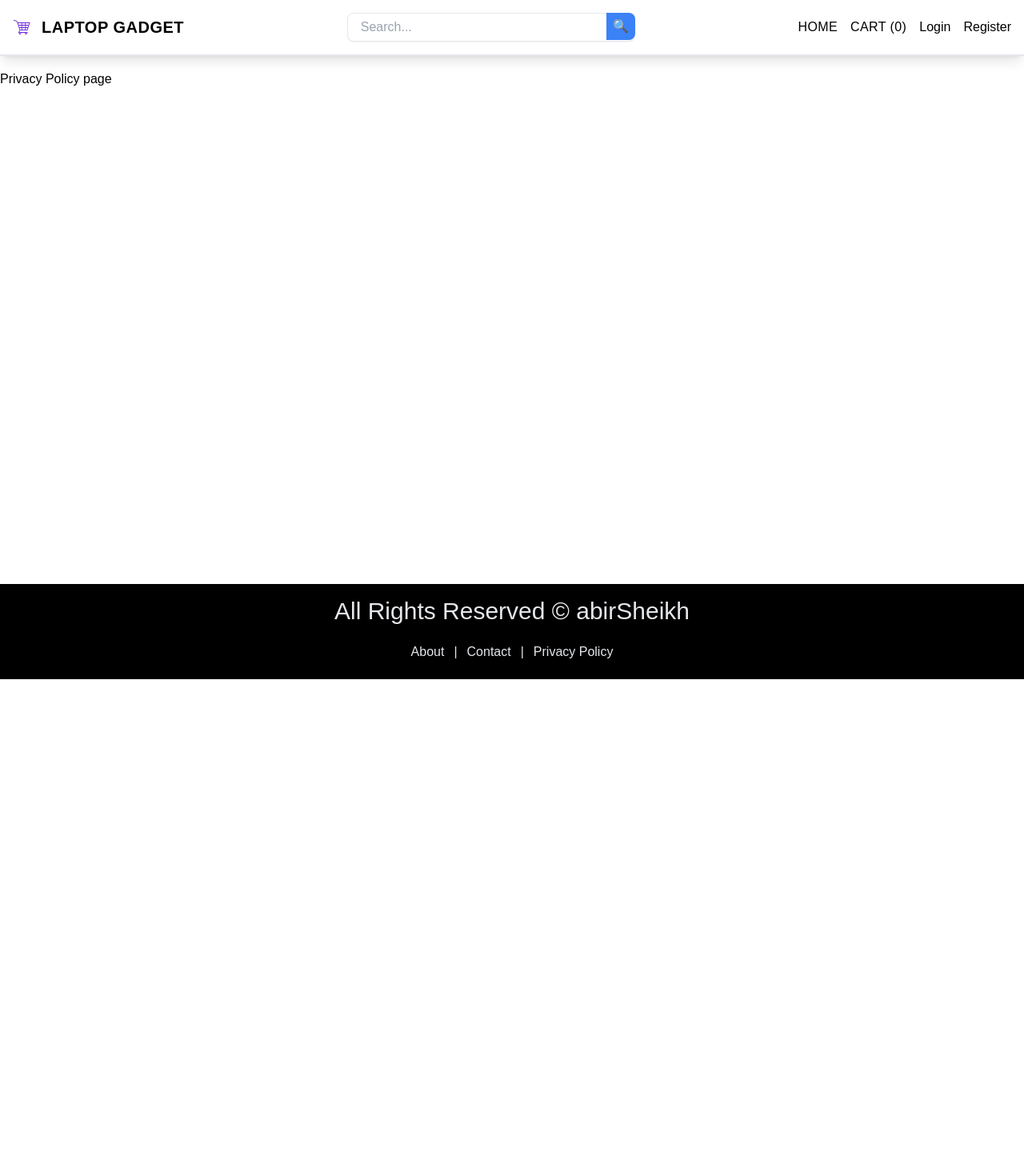
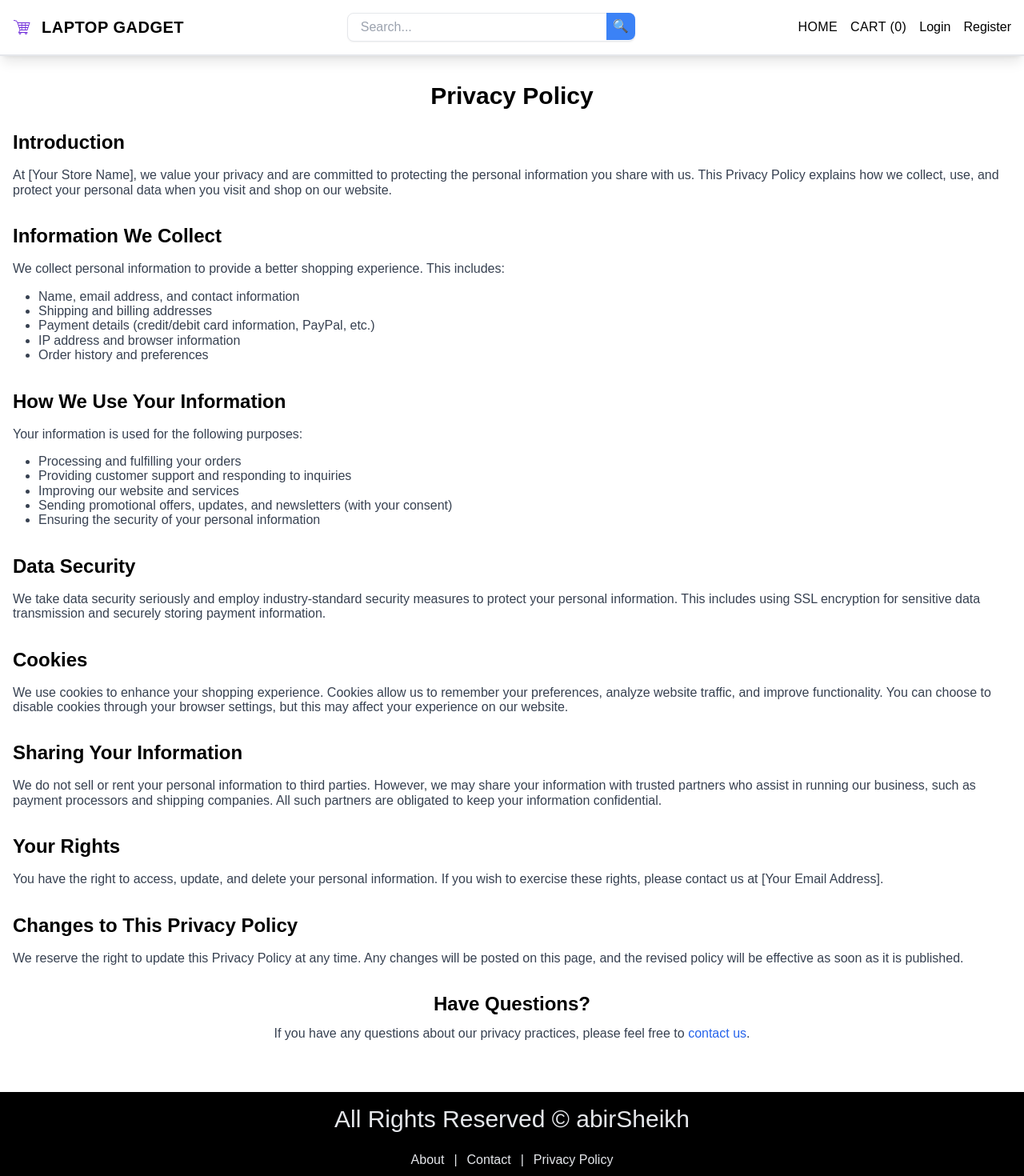
Before and after one commit to Al-Abir/Laptop-Buy-E-Commerce, a React (Vite) app in the folder Client/: page /policy in a window 1280 px wide. Shown: the top 1470 px of the page at 80% size. Before the commit the page ends 849 px from the top, so only its background shows below. Built offline with nearby package versions, Linux system fonts and the light colour scheme.

Commit message:
About Contact Privacy

```diff
--- a/Client/src/pages/About.jsx
+++ b/Client/src/pages/About.jsx
@@ -1,11 +1,66 @@
 import React from 'react'
 import Layout from '../components/Layout/Layout'
+import showroom from '../assets/showroom.jpg' // ✅ Correct path and extension
+
 const About = () => {
   return (
-    <Layout title={"About-us - Ecommerce app"}>
-         <div className='container mx-auto mt-5'>
-                       <h2>about page</h2>
-         </div>
+    <Layout title={"About Us - Ecommerce App"}>
+      <div className="container mx-auto px-4 py-8">
+        {/* Company Intro */}
+        <div className="text-center mb-10">
+          <h1 className="text-3xl md:text-4xl font-bold mb-4">About Our Store</h1>
+          <p className="text-gray-700 max-w-2xl mx-auto">
+            Welcome to our e-commerce platform! We are dedicated to bringing you the best products
+            at unbeatable prices with fast delivery and top-notch customer service.
+          </p>
+        </div>
+
+        {/* Our Story */}
+        <div className="grid md:grid-cols-2 gap-10 items-center mb-10">
+          <img
+            src={showroom}
+            alt="Showroom"
+            className="w-full h-auto rounded-lg shadow-lg"
+          />
+          <div>
+            <h2 className="text-2xl font-semibold mb-3">Our Journey</h2>
+            <p className="text-gray-600">
+              Started in 2020, we’ve grown from a small shop to a large e-commerce platform serving
+              thousands of happy customers. Our passion for quality and customer satisfaction drives us every day.
+            </p>
+          </div>
+        </div>
+
+        {/* Why Choose Us */}
+        <div className="text-center mb-10">
+          <h2 className="text-2xl font-semibold mb-4">Why Choose Us</h2>
+          <div className="grid md:grid-cols-3 gap-6">
+            <div className="bg-white shadow p-6 rounded-lg">
+              <h3 className="font-bold text-lg mb-2">Fast Delivery</h3>
+              <p className="text-gray-600">We ensure lightning-fast delivery across the country.</p>
+            </div>
+            <div className="bg-white shadow p-6 rounded-lg">
+              <h3 className="font-bold text-lg mb-2">Quality Products</h3>
+              <p className="text-gray-600">Only the best and most reliable items on the market.</p>
+            </div>
+            <div className="bg-white shadow p-6 rounded-lg">
+              <h3 className="font-bold text-lg mb-2">Customer Support</h3>
+              <p className="text-gray-600">24/7 support to help you with any issues.</p>
+            </div>
+          </div>
+        </div>
+
+        {/* Call to Action */}
+        <div className="text-center mt-12">
+          <h2 className="text-2xl font-semibold mb-3">Want to know more?</h2>
+          <a
+            href="/contact"
+            className="inline-block px-6 py-3 bg-blue-600 text-white rounded-full hover:bg-blue-700 transition duration-300"
+          >
+            Contact Us
+          </a>
+        </div>
+      </div>
     </Layout>
   )
 }
--- a/Client/src/pages/Contact.jsx
+++ b/Client/src/pages/Contact.jsx
@@ -1,11 +1,41 @@
 import React from 'react'
 import Layout from '../components/Layout/Layout'
+
 const Contact = () => {
   return (
-    <Layout title={"Contact-Me"}>
-       <div className='container mx-auto mt-5'>
-                       <h2>Contact page</h2>
-         </div>
+    <Layout title={"Contact Me"}>
+      <div className="container mx-auto px-4 py-8">
+        <div className="bg-white shadow-md rounded-lg p-6 md:flex justify-between items-center gap-10">
+          <div className="mb-6 md:mb-0">
+            <h2 className="text-xl font-semibold mb-2">Email:</h2>
+            <a
+              href="mailto:sheikhabir196@gmail.com"
+              className="text-blue-600 hover:underline block"
+            >
+              sheikhabir196@gmail.com
+            </a>
+
+            <h2 className="text-xl font-semibold mt-4 mb-2">Contact:</h2>
+            <p className="text-gray-700">+8801402741287</p>
+
+            <h2 className="text-xl font-semibold mt-4 mb-2">Address:</h2>
+            <p className="text-gray-700">1185 East Monipur, Mirpur-2, Dhaka 1216</p>
+          </div>
+
+          <div className="w-full md:w-1/2 h-64 md:h-80">
+            <iframe
+              src="https://www.google.com/maps/embed?pb=!1m18!1m12!1m3!1d3650.445510003333!2d90.36480277595864!3d23.802751886763307!2m3!1f0!2f0!3f0!3m2!1i1024!2i768!4f13.1!3m3!1m2!1s0x3755c0d0e6edb5ed%3A0x15587102c9ecb8eb!2s1185%20E%20Monipur%20Rd%2C%20Dhaka%201216!5e0!3m2!1sen!2sbd!4v1743996978248!5m2!1sen!2sbd"
+              width="100%"
+              height="100%"
+              style={{ border: 0 }}
+              allowFullScreen=""
+              loading="lazy"
+              referrerPolicy="no-referrer-when-downgrade"
+              title="Google Map"
+            ></iframe>
+          </div>
+        </div>
+      </div>
     </Layout>
   )
 }
--- a/Client/src/pages/Policy.jsx
+++ b/Client/src/pages/Policy.jsx
@@ -1,11 +1,108 @@
 import React from 'react'
 import Layout from '../components/Layout/Layout'
+
 const Policy = () => {
   return (
-    <Layout title={"Privacy-Policy"}>
-       <div className='container mx-auto mt-5'>
-                       <h2>Privacy Policy page</h2>
-         </div>
+    <Layout title={"Privacy Policy - Ecommerce App"}>
+      <div className="container mx-auto px-4 py-8">
+        <h1 className="text-3xl font-bold mb-6 text-center">Privacy Policy</h1>
+
+        {/* Introduction */}
+        <div className="mb-8">
+          <h2 className="text-2xl font-semibold mb-4">Introduction</h2>
+          <p className="text-gray-700">
+            At [Your Store Name], we value your privacy and are committed to protecting the personal
+            information you share with us. This Privacy Policy explains how we collect, use, and protect
+            your personal data when you visit and shop on our website.
+          </p>
+        </div>
+
+        {/* Information We Collect */}
+        <div className="mb-8">
+          <h2 className="text-2xl font-semibold mb-4">Information We Collect</h2>
+          <p className="text-gray-700">
+            We collect personal information to provide a better shopping experience. This includes:
+          </p>
+          <ul className="list-disc ml-8 mt-4 text-gray-700">
+            <li>Name, email address, and contact information</li>
+            <li>Shipping and billing addresses</li>
+            <li>Payment details (credit/debit card information, PayPal, etc.)</li>
+            <li>IP address and browser information</li>
+            <li>Order history and preferences</li>
+          </ul>
+        </div>
+
+        {/* How We Use Your Information */}
+        <div className="mb-8">
+          <h2 className="text-2xl font-semibold mb-4">How We Use Your Information</h2>
+          <p className="text-gray-700">
+            Your information is used for the following purposes:
+          </p>
+          <ul className="list-disc ml-8 mt-4 text-gray-700">
+            <li>Processing and fulfilling your orders</li>
+            <li>Providing customer support and responding to inquiries</li>
+            <li>Improving our website and services</li>
+            <li>Sending promotional offers, updates, and newsletters (with your consent)</li>
+            <li>Ensuring the security of your personal information</li>
+          </ul>
+        </div>
+
+        {/* Data Security */}
+        <div className="mb-8">
+          <h2 className="text-2xl font-semibold mb-4">Data Security</h2>
+          <p className="text-gray-700">
+            We take data security seriously and employ industry-standard security measures to protect
+            your personal information. This includes using SSL encryption for sensitive data transmission
+            and securely storing payment information.
+          </p>
+        </div>
+
+        {/* Cookies */}
+        <div className="mb-8">
+          <h2 className="text-2xl font-semibold mb-4">Cookies</h2>
+          <p className="text-gray-700">
+            We use cookies to enhance your shopping experience. Cookies allow us to remember your preferences,
+            analyze website traffic, and improve functionality. You can choose to disable cookies through your
+            browser settings, but this may affect your experience on our website.
+          </p>
+        </div>
+
+        {/* Sharing Your Information */}
+        <div className="mb-8">
+          <h2 className="text-2xl font-semibold mb-4">Sharing Your Information</h2>
+          <p className="text-gray-700">
+            We do not sell or rent your personal information to third parties. However, we may share your information
+            with trusted partners who assist in running our business, such as payment processors and shipping companies.
+            All such partners are obligated to keep your information confidential.
+          </p>
+        </div>
+
+        {/* Your Rights */}
+        <div className="mb-8">
+          <h2 className="text-2xl font-semibold mb-4">Your Rights</h2>
+          <p className="text-gray-700">
+            You have the right to access, update, and delete your personal information. If you wish to exercise
+            these rights, please contact us at [Your Email Address].
+          </p>
+        </div>
+
+        {/* Changes to This Privacy Policy */}
+        <div className="mb-8">
+          <h2 className="text-2xl font-semibold mb-4">Changes to This Privacy Policy</h2>
+          <p className="text-gray-700">
+            We reserve the right to update this Privacy Policy at any time. Any changes will be posted on this page,
+            and the revised policy will be effective as soon as it is published.
+          </p>
+        </div>
+
+        {/* Contact Us */}
+        <div className="mb-8 text-center">
+          <h2 className="text-2xl font-semibold mb-3">Have Questions?</h2>
+          <p className="text-gray-700">
+            If you have any questions about our privacy practices, please feel free to <a href="/contact" className="text-blue-600">contact us</a>.
+          </p>
+        </div>
+      </div>
     </Layout>
   )
 }
```
Also changed, not shown: Client/src/assets/showroom.jpg (added).
